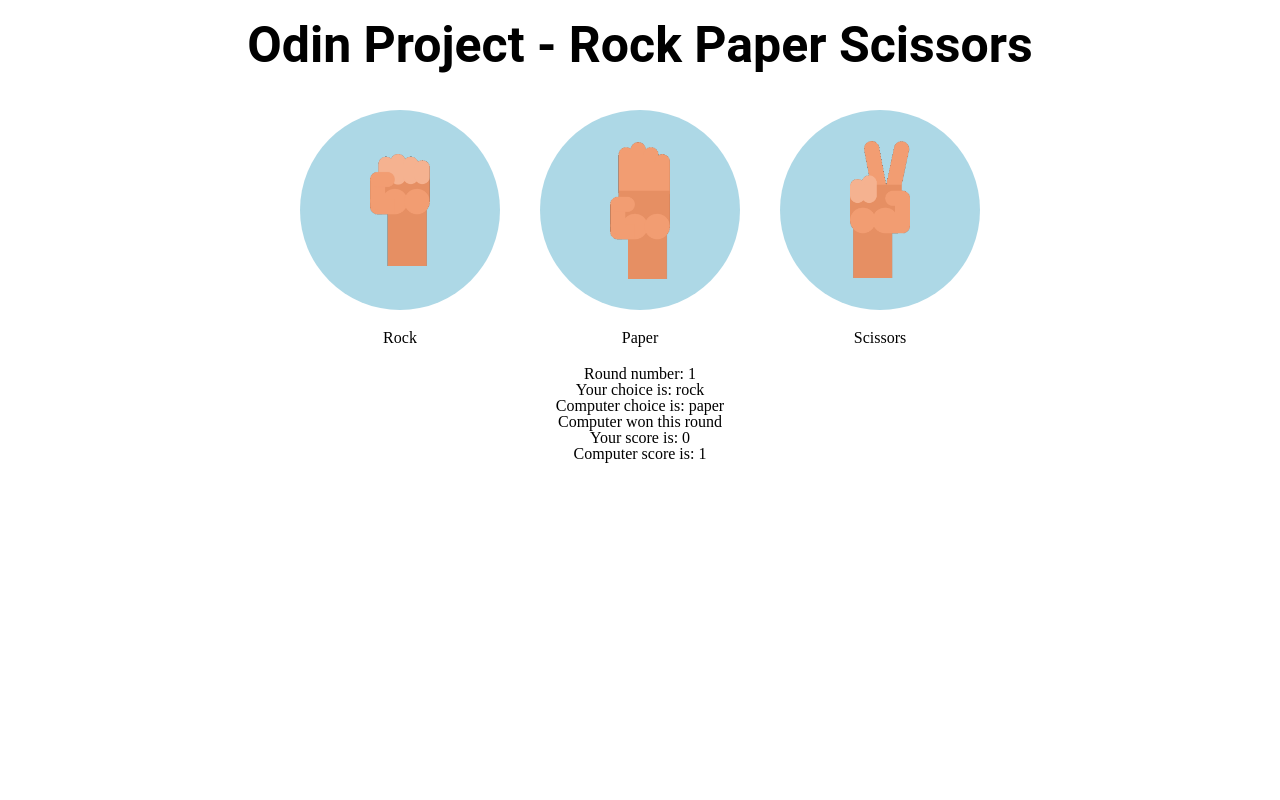
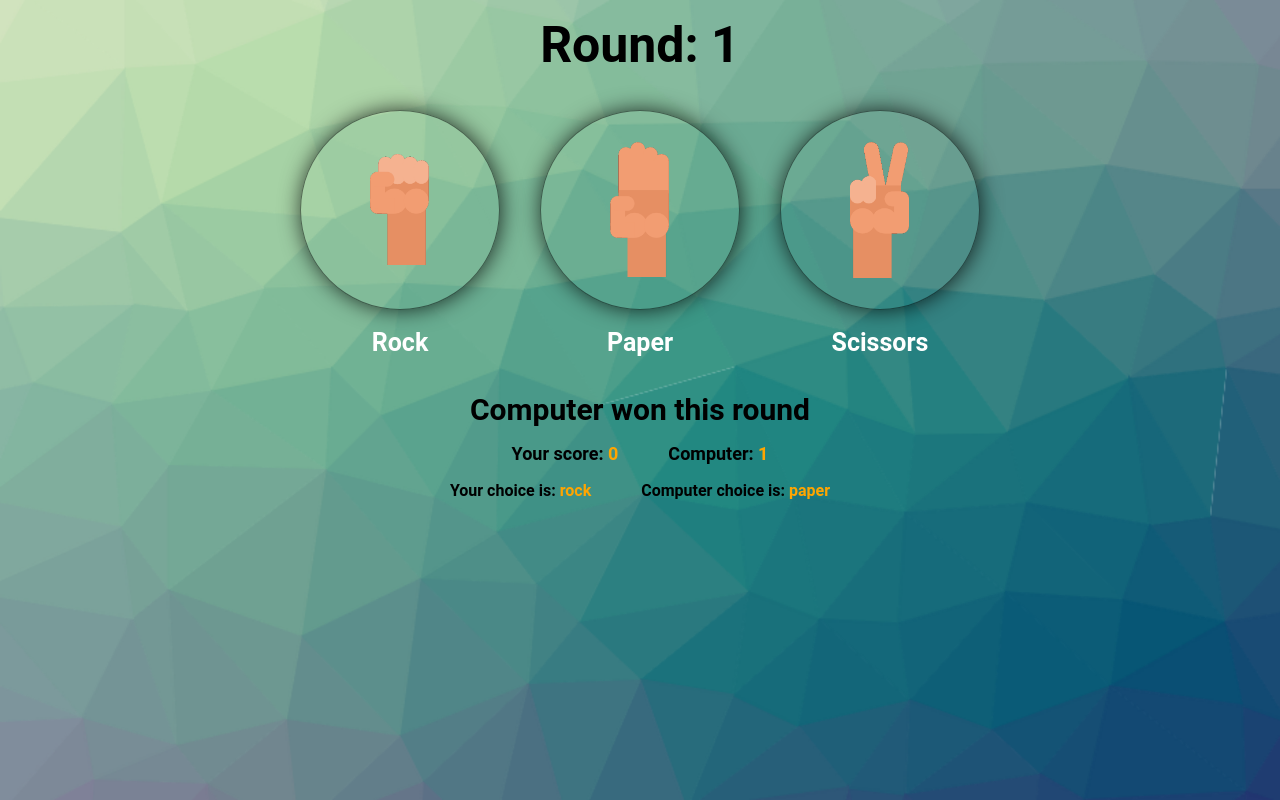
Before and after one commit to Searindor-Top/odin-rock-paper-scissors, a plain HTML site: page index.html in a window 1280 px wide. Both pictures are taken after a click on the element 400 px from the left and 210 px from the top of the page. Drawn offline with Linux system fonts and the light colour scheme.

Commit message:
Add general polish, UI beautiness

```diff
--- a/css/styles.css
+++ b/css/styles.css
@@ -1,3 +1,11 @@
+html{
+    min-height:100vh;
+    max-width: 100vw;
+    background-image: url(../images/background.png);
+    background-repeat:no-repeat;
+    background-size:cover;
+}
+
 h1{
     padding:20px;
     font-family: Roboto;
@@ -6,15 +14,32 @@
     text-align: center;
 }
 
+h2, h3{
+    font-family: Roboto;
+}
+
+span{
+    color:orange;
+}
+
 .game-button{
     width:200px;
     height:200px;
-    background-color:lightblue;
+    background-color: transparent;
+    border: 1px solid rgba(0, 0, 0, 0.5);
+    border-radius: 50%;
+    box-shadow: 1px 0px 21px 0px rgba(0, 0, 0, 0.75);
     border-radius: 50%;
     background-size: 30%;
     background-repeat: no-repeat;
     background-position: center;
     margin: 20px;
+}
+
+.game-button + h2{
+    font-weight:bold;
+    font-size:25px;
+    color:white;
 }
 
 #button-rock{
@@ -40,3 +65,12 @@
     font-weight: bold;
     text-align: center;
 }
+
+.game-scores{
+    margin-bottom:20px;
+    font-size:18px;
+}
+
+.game-scores, .game-choices{
+    gap:50px;
+}
--- a/index.html
+++ b/index.html
@@ -6,10 +6,10 @@
         <link rel="stylesheet" href="./css/reset.css">
         <link rel="stylesheet" href="./css/estructura.css">
         <link rel="stylesheet" href="./css/styles.css">
-        <title>Document</title>
+        <title>Searindor - Rock Paper Scissors</title>
     </head>
     <body class="flex w-100 m-col">
-        <h1>Odin Project - Rock Paper Scissors</h1>
+        <h1 id="game-round">Odin Project - Rock Paper Scissors</h1>
         <div class="button-container flex m-jcc m-aic m-w100">
             <div class="flex m-col m-aic">
                 <div id="button-rock" class="game-button"></div>
@@ -25,15 +25,18 @@
             </div>
         </div>
         <div id="game-result" class="flex m-aic m-col m-jcc p-w100">
-            <h3 id="choose" class="m-w100">Choose your choice!</h3>
-            <h3 class="m-hidden">Round number: <span id="game-round"></span></h3>
-            <h3 class="m-hidden">Your choice is: <span id="player-choice"></span></h3>
-            <h3 class="m-hidden">Computer choice is: <span id="computer-choice"></span></h3>
+            <h3 id="choose" class="m-w100">Choose your choice, for the best of 5 rounds!</h3>
+            <div class="m-hidden flex m-jcsb game-scores">
+                <h3 class="bold">Your score: <span id="player-score" class="bold"></span></h3>
+                <h3 class="bold">Computer: <span id="computer-score" class="bold"></span></h3>
+            </div>
+            <div class="m-hidden flex m-jcsb game-choices">
+                <h3 class="bold">Your choice is: <span id="player-choice" class="bold"></span></h3>
+                <h3 class="bold">Computer choice is: <span id="computer-choice" class="bold"></span></h3>
+            </div>
 
-            <h3 class="m-hidden" id="round-result"></h3>
+            <h3 class="m-hidden bold" id="round-result"></h3>
 
-            <h3 class="m-hidden">Your score is: <span id="player-score"></span></h3>
-            <h3 class="m-hidden">Computer score is: <span id="computer-score"></span></h3>
         </div>
         <script src="main.js"></script>
     </body>
--- a/main.js
+++ b/main.js
@@ -35,33 +35,41 @@
 
 
         if(gameRound == 1){
-            document.querySelector("#choose").style.display = "none";
-            gameResultH3 = document.querySelectorAll("#game-result>h3:not(#choose)");
+            //document.querySelector("#choose").style.display = "none";
+            gameResultH3 = document.querySelectorAll("#game-result>div:not(#choose), #game-result>h3:not(#choose)");
             gameResultH3.forEach(element => {
                 element.classList.toggle("m-hidden");
             });
+
         }
         //roundContentDiv.innerHTML += "<h2>Round number: " + gameRound + "</h2>";
-        document.querySelector("#game-round").innerText = gameRound;
+        document.querySelector("#game-round").innerText = "Round: " + gameRound;
         let choiceArray = getChoices(playerChoiceIndex, roundContentDiv); // choiceArray[0] = playerChoice, choiceArray[1] = computerchoice
         scoreArray = gameLogic(choiceArray[0], choiceArray[1], scoreArray[0], scoreArray[1]);
-        document.querySelector("#round-result").innerText = scoreArray[2];
+
+
+        document.querySelector("#choose").innerText = scoreArray[2];
         document.querySelector("#player-score").innerText = scoreArray[0];
         document.querySelector("#computer-score").innerText = scoreArray[1];
 
         if(gameRound == 5){
             document.querySelector("#choose").style.display = "block";
+
             if(scoreArray[0] > scoreArray[1]){
-                document.querySelector("#choose").innerText = "You won!";
+                document.querySelector("#choose").innerText = "You won the game!";
+                document.querySelector("#choose").style.color = "lightgreen";
             } else if(scoreArray[0] < scoreArray[1]){
-                document.querySelector("#choose").innerText = "Computer won!";
+                document.querySelector("#choose").innerText = "Computer won the game!";
+                document.querySelector("#choose").style.color = "rgb(255, 125, 125)";
             } else {
-                document.querySelector("#choose").innerText = "It's a tie!";
+                document.querySelector("#choose").innerText = "This game is a tie!";
+                document.querySelector("#choose").style.color = "rgb(255, 255, 125)";
             }
-            gameResultH3 = document.querySelectorAll("#game-result>h3:not(#choose)");
+            gameResultH3 = document.querySelectorAll("#game-result>*:not(#choose)");
             gameResultH3.forEach(element => {
                 element.classList.toggle("m-hidden");
             });
+            document.querySelector(".game-scores").classList.toggle("m-hidden");
         }
         gameRound++;
     }
```
Also changed, not shown: images/background.png (added).
